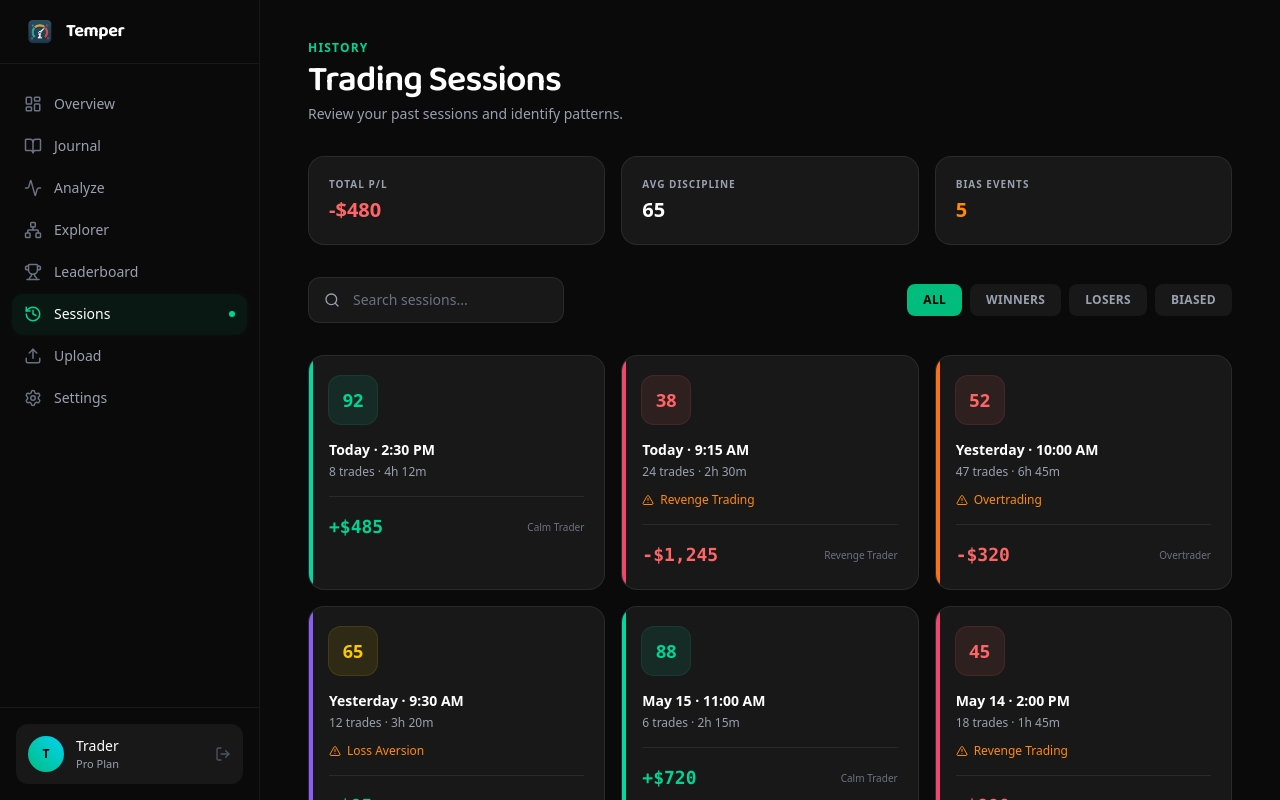
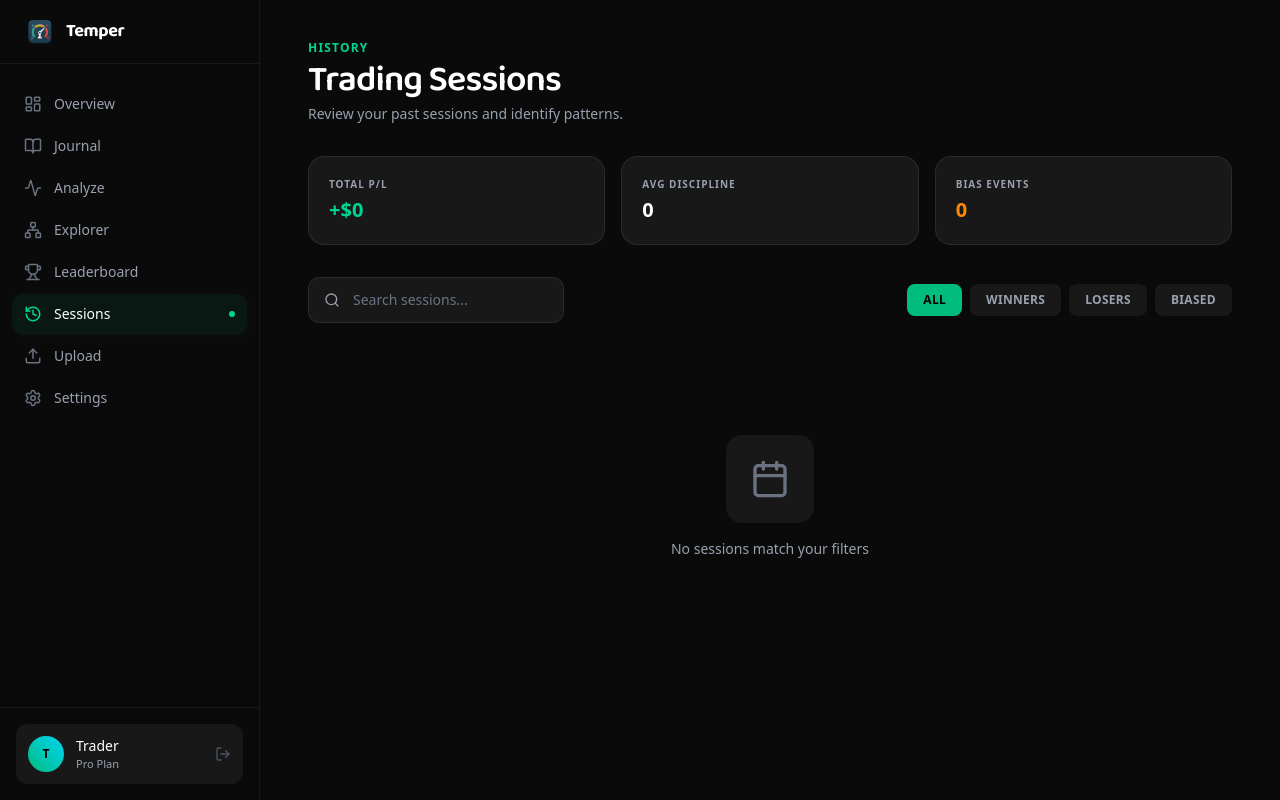
Before and after one commit to Dawgsrlife/Temper, a Next.js app in the folder frontend/: page /dashboard/sessions in a window 1280 px wide. Built offline with nearby package versions, Linux system fonts and the light colour scheme.

Commit message:
feat: sessions page loads real data from upload, sequential session titles, fixed timestamp parsing and title search

```diff
--- a/frontend/app/dashboard/sessions/page.tsx
+++ b/frontend/app/dashboard/sessions/page.tsx
@@ -10,10 +10,11 @@ import {
   Calendar,
   AlertTriangle,
 } from 'lucide-react';
-import { TRADER_PROFILES, TraderProfile } from '@/lib/biasDetector';
+import { TRADER_PROFILES, TraderProfile, Trade, analyzeSession } from '@/lib/biasDetector';
 
 interface Session {
   id: string;
+  title: string;
   date: string;
   time: string;
   score: number;
@@ -25,24 +26,99 @@ interface Session {
   duration: string;
 }
 
-const mockSessions: Session[] = [
-  { id: 'calm-1', date: 'Today', time: '2:30 PM', score: 92, pnl: '+$485', pnlValue: 485, trades: 8, bias: null, profile: 'calm_trader', duration: '4h 12m' },
-  { id: 'revenge-1', date: 'Today', time: '9:15 AM', score: 38, pnl: '-$1,245', pnlValue: -1245, trades: 24, bias: 'Revenge Trading', profile: 'revenge_trader', duration: '2h 30m' },
-  { id: 'over-1', date: 'Yesterday', time: '10:00 AM', score: 52, pnl: '-$320', pnlValue: -320, trades: 47, bias: 'Overtrading', profile: 'overtrader', duration: '6h 45m' },
-  { id: 'loss-1', date: 'Yesterday', time: '9:30 AM', score: 65, pnl: '+$95', pnlValue: 95, trades: 12, bias: 'Loss Aversion', profile: 'loss_averse_trader', duration: '3h 20m' },
-  { id: 'calm-2', date: 'May 15', time: '11:00 AM', score: 88, pnl: '+$720', pnlValue: 720, trades: 6, bias: null, profile: 'calm_trader', duration: '2h 15m' },
-  { id: 'revenge-2', date: 'May 14', time: '2:00 PM', score: 45, pnl: '-$890', pnlValue: -890, trades: 18, bias: 'Revenge Trading', profile: 'revenge_trader', duration: '1h 45m' },
-  { id: 'calm-3', date: 'May 13', time: '9:30 AM', score: 95, pnl: '+$1,120', pnlValue: 1120, trades: 4, bias: null, profile: 'calm_trader', duration: '4h 00m' },
-  { id: 'over-2', date: 'May 12', time: '10:15 AM', score: 48, pnl: '-$445', pnlValue: -445, trades: 52, bias: 'Overtrading', profile: 'overtrader', duration: '7h 30m' },
-];
+function formatDuration(minutes: number): string {
+  const hours = Math.floor(minutes / 60);
+  const mins = Math.round(minutes % 60);
+  return `${hours}h ${mins}m`;
+}
+
+function formatDateTime(timestamp: string): { date: string; time: string } {
+  try {
+    const dt = new Date(timestamp.replace(' ', 'T'));
+    const now = new Date();
+    const today = new Date(now.getFullYear(), now.getMonth(), now.getDate());
+    const yesterday = new Date(today);
+    yesterday.setDate(yesterday.getDate() - 1);
+    const tradeDate = new Date(dt.getFullYear(), dt.getMonth(), dt.getDate());
+
+    let dateStr: string;
+    if (tradeDate.getTime() === today.getTime()) {
+      dateStr = 'Today';
+    } else if (tradeDate.getTime() === yesterday.getTime()) {
+      dateStr = 'Yesterday';
+    } else {
+      dateStr = dt.toLocaleDateString('en-US', { month: 'short', day: 'numeric' });
+    }
+
+    const timeStr = dt.toLocaleTimeString('en-US', {
+      hour: 'numeric',
+      minute: '2-digit',
+      hour12: true,
+    });
+
+    return { date: dateStr, time: timeStr };
+  } catch {
+    return { date: 'Unknown', time: '' };
+  }
+}
 
 export default function SessionsPage() {
   const container = useRef<HTMLDivElement>(null);
   const [filter, setFilter] = useState<'all' | 'winners' | 'losers' | 'biased'>('all');
   const [searchQuery, setSearchQuery] = useState('');
   const [mounted, setMounted] = useState(false);
+  const [sessions, setSessions] = useState<Session[]>([]);
 
-  useEffect(() => { setMounted(true); }, []);
+  useEffect(() => {
+    setMounted(true);
+
+    // Load session from localStorage
+    const savedSession = localStorage.getItem('temper_current_session');
+    if (savedSession) {
+      try {
+        const trades: Trade[] = JSON.parse(savedSession);
+        if (trades.length > 0) {
+          const analysis = analyzeSession(trades);
+          const firstTrade = trades[0];
+          const { date, time } = formatDateTime(firstTrade.timestamp);
+
+          // Get or generate session title
+          let title = localStorage.getItem('temper_session_title') || 'Session 1';
+
+          // Determine profile from biases
+          let profile: TraderProfile = 'calm_trader';
+          if (analysis.biases.length > 0) {
+            const primaryBias = analysis.biases[0].type;
+            if (primaryBias === 'REVENGE_TRADING') profile = 'revenge_trader';
+            else if (primaryBias === 'OVERTRADING') profile = 'overtrader';
+            else if (primaryBias === 'LOSS_AVERSION') profile = 'loss_averse_trader';
+          }
+
+          const session: Session = {
+            id: 'session-1',
+            title,
+            date,
+            time,
+            score: Math.round(analysis.disciplineScore),
+            pnl: analysis.summary.totalPnL >= 0
+              ? `+$${Math.abs(analysis.summary.totalPnL).toFixed(0)}`
+              : `-$${Math.abs(analysis.summary.totalPnL).toFixed(0)}`,
+            pnlValue: analysis.summary.totalPnL,
+            trades: analysis.summary.totalTrades,
+            bias: analysis.biases.length > 0
+              ? analysis.biases[0].type.replace(/_/g, ' ').replace(/\b\w/g, l => l.toUpperCase())
+              : null,
+            profile,
+            duration: formatDuration(analysis.summary.tradingDuration),
+          };
+
+          setSessions([session]);
+        }
+      } catch (err) {
+        console.error('Failed to load session:', err);
+      }
+    }
+  }, []);
 
   useGSAP(
     () => {
@@ -57,12 +133,13 @@ export default function SessionsPage() {
     { scope: container, dependencies: [mounted] },
   );
 
-  const filteredSessions = mockSessions.filter((session) => {
+  const filteredSessions = sessions.filter((session) => {
     if (filter === 'winners' && session.pnlValue <= 0) return false;
     if (filter === 'losers' && session.pnlValue >= 0) return false;
     if (filter === 'biased' && !session.bias) return false;
     if (
       searchQuery &&
+      !session.title.toLowerCase().includes(searchQuery.toLowerCase()) &&
       !session.date.toLowerCase().includes(searchQuery.toLowerCase()) &&
       !session.bias?.toLowerCase().includes(searchQuery.toLowerCase())
     )
@@ -70,9 +147,11 @@ export default function SessionsPage() {
     return true;
   });
 
-  const totalPnL = mockSessions.reduce((s, x) => s + x.pnlValue, 0);
-  const avgScore = Math.round(mockSessions.reduce((s, x) => s + x.score, 0) / mockSessions.length);
-  const biasedCount = mockSessions.filter((s) => s.bias).length;
+  const totalPnL = sessions.reduce((s, x) => s + x.pnlValue, 0);
+  const avgScore = sessions.length > 0
+    ? Math.round(sessions.reduce((s, x) => s + x.score, 0) / sessions.length)
+    : 0;
+  const biasedCount = sessions.filter((s) => s.bias).length;
 
   return (
     <div
@@ -184,6 +263,9 @@ export default function SessionsPage() {
 
                   <div className="space-y-1">
                     <p className="text-sm font-semibold text-white">
+                      {session.title}
+                    </p>
+                    <p className="text-xs text-gray-400">
                       {session.date} · {session.time}
                     </p>
                     <p className="text-xs text-gray-400">
--- a/frontend/app/dashboard/settings/page.tsx
+++ b/frontend/app/dashboard/settings/page.tsx
@@ -62,6 +62,8 @@ export default function SettingsPage() {
     localStorage.removeItem('temper_journal_entries');
     localStorage.removeItem('temper_elo_state');
     localStorage.removeItem('temper_display_name');
+    localStorage.removeItem('temper_session_title');
+    localStorage.removeItem('temper_session_counter');
     window.location.reload();
   };
 
--- a/frontend/app/dashboard/upload/page.tsx
+++ b/frontend/app/dashboard/upload/page.tsx
@@ -26,6 +26,14 @@ import {
   parseCSV,
   analyzeSession,
 } from '@/lib/biasDetector';
+
+function generateSessionTitle(): string {
+  const titleCounter = parseInt(localStorage.getItem('temper_session_counter') || '0', 10);
+  const newTitle = `Session ${titleCounter + 1}`;
+  localStorage.setItem('temper_session_counter', String(titleCounter + 1));
+  localStorage.setItem('temper_session_title', newTitle);
+  return newTitle;
+}
 
 export default function UploadPage() {
   const container = useRef<HTMLDivElement>(null);
@@ -112,6 +120,7 @@ export default function UploadPage() {
     setIsUploading(true);
 
     setTimeout(() => {
+      generateSessionTitle();
       localStorage.setItem('temper_current_session', JSON.stringify(validTrades));
       const result = analyzeSession(validTrades);
       setIsUploading(false);
@@ -193,6 +202,7 @@ export default function UploadPage() {
     }
 
     setTimeout(() => {
+      generateSessionTitle();
       localStorage.setItem('temper_current_session', JSON.stringify(trades));
       const result = analyzeSession(trades);
       setIsUploading(false);
@@ -249,6 +259,7 @@ export default function UploadPage() {
     const trades = sampleTrades[profile];
 
     // Immediately analyze and store in localStorage so it reflects everywhere
+    generateSessionTitle();
     localStorage.setItem('temper_current_session', JSON.stringify(trades));
     const result = analyzeSession(trades);
     setIsComplete(true);
```
